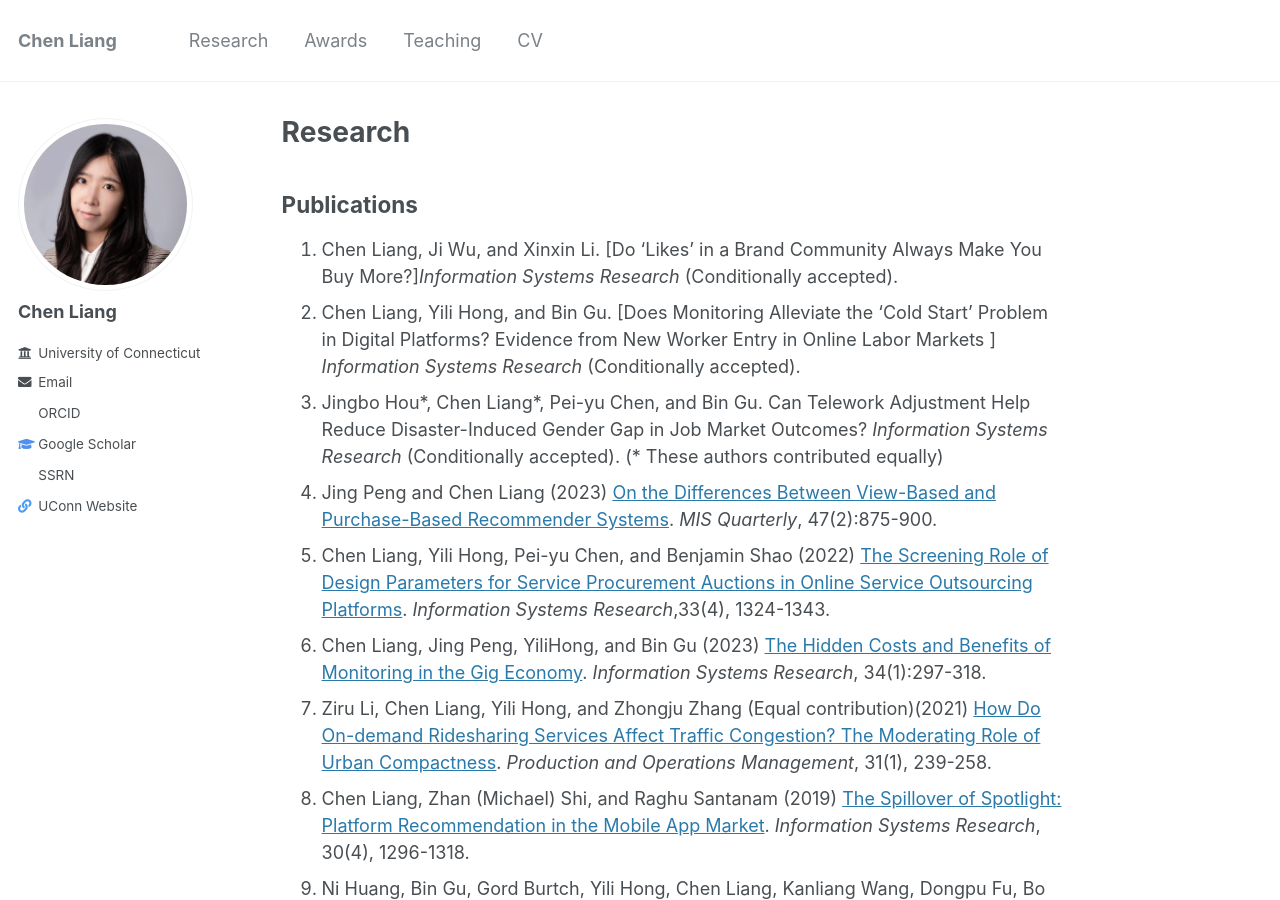
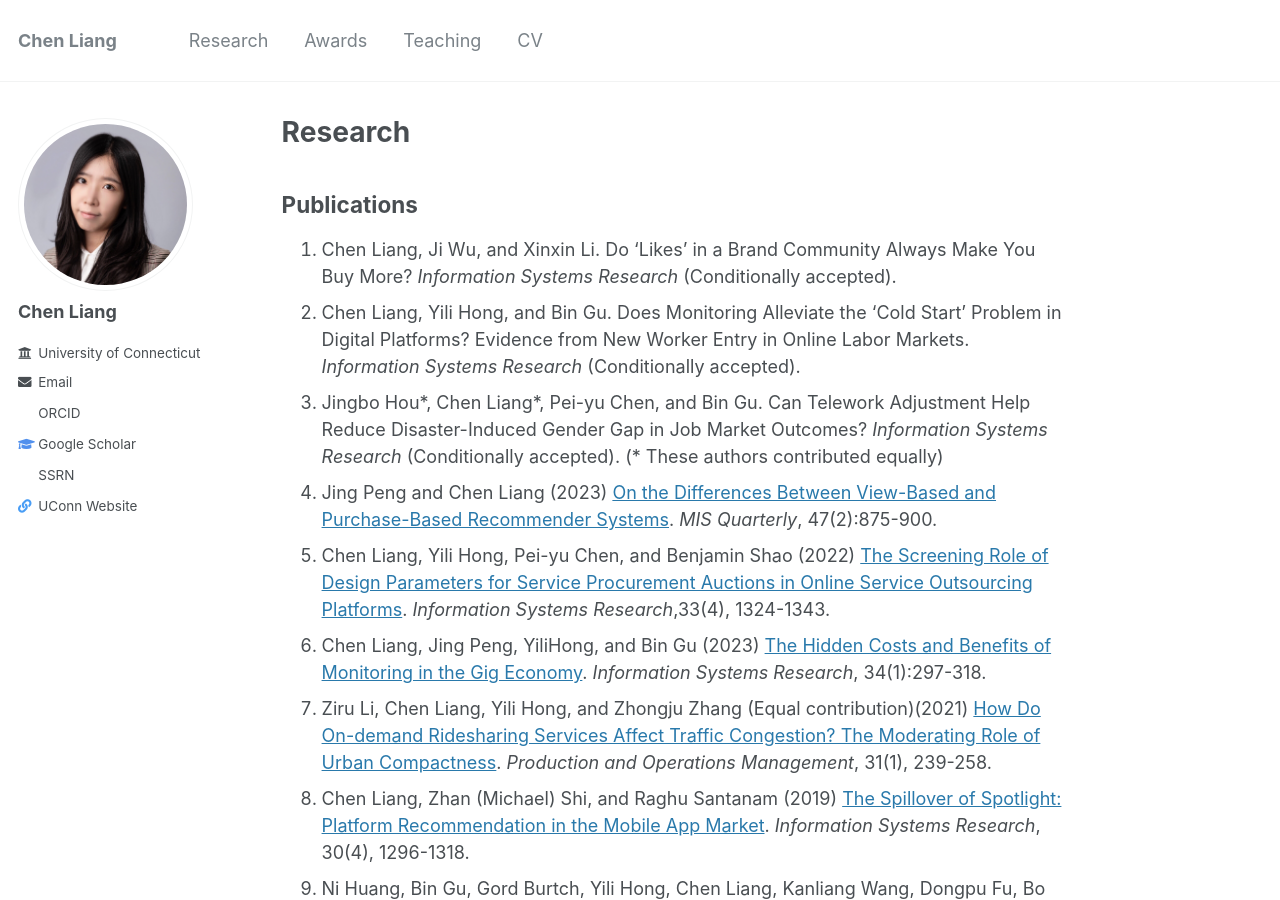
Before and after one commit to chen0liang/chen0liang.github.io, a Jekyll site: the page built from _pages/research.md, in a window 1280 px wide and 900 px high. Built offline with Jekyll 4.4.1, drawn with Linux system fonts in a browser that asks for light colours; a style sheet for code colours, icons or effects is not loaded.

Commit message:
update publication format

```diff
--- a/_pages/research.md
+++ b/_pages/research.md
@@ -8,8 +8,8 @@ author_profile: true
 
 ## Publications
 
-1.  Chen Liang, Ji Wu, and Xinxin Li. [Do ‘Likes’ in a Brand Community Always Make You Buy More?]*Information Systems Research* (Conditionally accepted).
-2.  Chen Liang, Yili Hong, and Bin Gu. [Does Monitoring Alleviate the ‘Cold Start’ Problem in Digital Platforms? Evidence from New Worker Entry in Online Labor Markets ] *Information Systems Research* (Conditionally accepted).
+1.  Chen Liang, Ji Wu, and Xinxin Li. Do ‘Likes’ in a Brand Community Always Make You Buy More? *Information Systems Research* (Conditionally accepted).
+2.  Chen Liang, Yili Hong, and Bin Gu. Does Monitoring Alleviate the ‘Cold Start’ Problem in Digital Platforms? Evidence from New Worker Entry in Online Labor Markets. *Information Systems Research* (Conditionally accepted).
 3.  Jingbo Hou\*, Chen Liang\*, Pei-yu Chen, and Bin Gu. Can Telework Adjustment Help Reduce Disaster-Induced Gender Gap in Job Market Outcomes? *Information Systems Research* (Conditionally accepted). (* These authors contributed equally)
 4.  Jing Peng and Chen Liang (2023) [On the Differences Between View-Based and Purchase-Based Recommender Systems](https://misq.umn.edu/on-the-differences-between-view-based-and-purchase-based-recommender-systems.html). *MIS Quarterly*, 47(2):875-900.
 5.  Chen Liang, Yili Hong, Pei-yu Chen, and Benjamin Shao (2022) [The Screening Role of Design Parameters for Service Procurement Auctions in Online Service Outsourcing Platforms](https://pubsonline.informs.org/doi/abs/10.1287/isre.2022.1168). *Information Systems Research*,33(4), 1324-1343.
```
